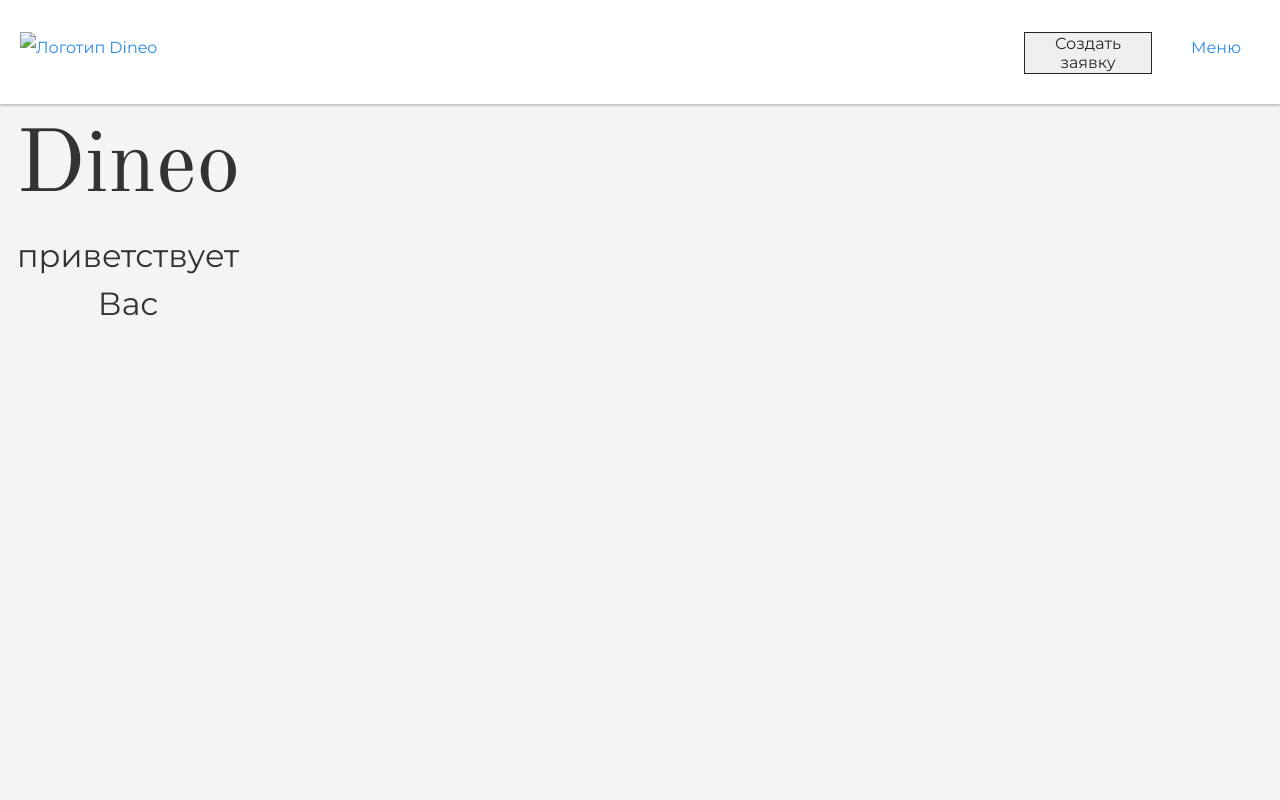
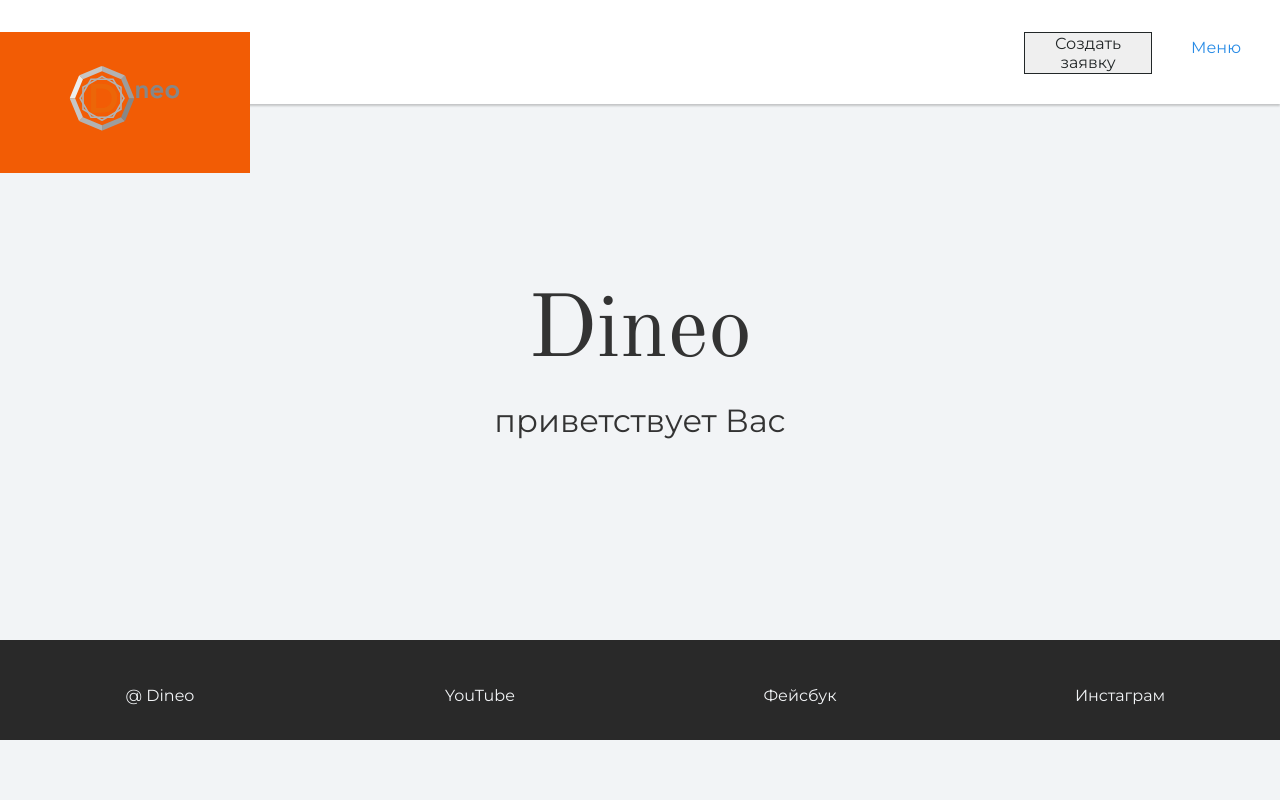
Before and after one commit to LirikSH/Landing-page-DNEO-WEB, a website built with Parcel: page index.html in a window 1280 px wide. Shown: the top 800 px of the page. Built offline with nearby package versions, Linux system fonts and the light colour scheme; files whose address does not match are found by name.

Commit message:
add grids 4 changed colors tried to add logo

```diff
--- a/index.html
+++ b/index.html
@@ -10,7 +10,7 @@
 <body>
 <header class="page-header">
   <a class="logo">
-    <img src="img/" height=30px width=120px alt='Логотип Dineo'>
+    <img src="img/D-neo_logo.svg" height=130px width=250px alt='Логотип Dineo'>
   </a>
   <a class="button">
     <button class="theme-button" type="button">Создать заявку</button>
@@ -19,13 +19,6 @@
 </header>
 
 <main>
-  <section class="main">
-    <div class="container">
-      <h1 class="heading">Dineo</h1>
-      <p>приветствует Вас</p>
-    </div>
-  </section>
-
   <section class="main">
     <div class="container">
       <h1 class="heading">Dineo</h1>
--- a/main.css
+++ b/main.css
@@ -2,7 +2,7 @@
 body {
   display: grid;
   grid-template-columns: 1fr 1fr 1fr 1fr 1fr;
-  grid-template-rows: 100px auto 100px;
+  grid-template-rows: 90px auto 100px;
   row-gap: 20px;
   margin: 0;
   min-width: 960px;
@@ -18,18 +18,19 @@ header {
   grid-row: 1/2;
   display: grid;
   grid-template-columns: 2fr 2fr 2fr 2fr 1fr 1fr;
+  justify-items: center;
   background-color: #ffffff;
   box-shadow: 0 2px 2px rgba(0, 0, 0, 0.2);
 }
 
 .logo {
   grid-column: 1/2;
-  padding-left: 20px;
+  justify-self: start;
+  background-color: #F25C05;
 }
 
 .button{
   grid-column: 5/6;
-  text-align: center;
 }
 
 .menu{
@@ -74,21 +75,22 @@ header {
   background-repeat: no-repeat;
 }
 
-.main {
+main{
   grid-column: 1/-1;
   grid-row: 2/3;
-  margin-bottom: 620px;
   display: grid;
-  grid-template-columns: 1fr 1fr 1fr 1fr 1fr;
+  grid-column: 1fr 1fr 1fr 1fr;
+  justify-items: center;
 }
 
-.main .container {
+.main {
+  margin-top: 175px;
+  margin-bottom: 175px;
+}
+
+.main .container{
   max-width: 1408px;
   text-align: center;
-}
-
-.section{
-  grid-template-columns: 2fr 2fr 2fr 2fr 1fr 1fr;
 }
 
 .heading {
@@ -106,17 +108,17 @@ header {
 }
 
 .page-footer {
+  padding: 40px 0;
   grid-column: 1/-1;
   grid-row: 3/4;
   display: grid;
-  grid-template-columns: 1fr 1fr 1fr 1fr 1fr;
-  padding: 40px 0;
-  background-color: #222728;
+  grid-template-columns: 1fr 1fr 1fr 1fr;
+  justify-items: center;
+  background-color: #292929;
   color: #f2f4f6;
 }
 
 .page-footer a {
-  text-align: center;
   margin: 0 50px;
   color: inherit;
   text-decoration: none;
```
